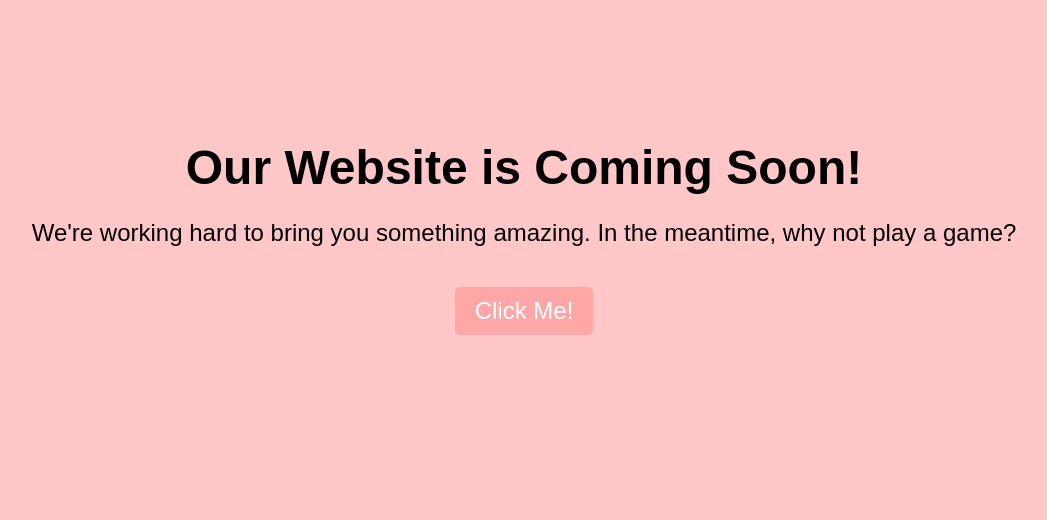
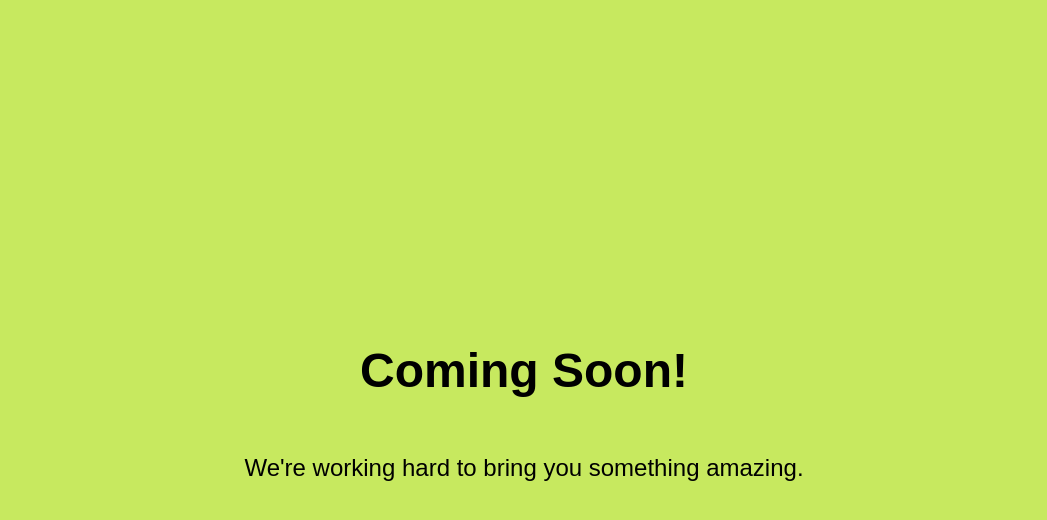
Before and after one commit to DumbSheep123/alquisha, a plain HTML site: page index.html in a window 1280 px wide. Shown: the whole page, without its empty margins (116-1163 px from the left). Drawn offline with Linux system fonts and the light colour scheme.

Commit message:
Coming Soon

```diff
--- a/index.html
+++ b/index.html
@@ -1,17 +1,16 @@
 <!DOCTYPE html>
-<html>
+<html lang="en">
+
 <head>
+	<meta charset="UTF-8">
+	<meta name="viewport" content="width=device-width, initial-scale=1.0">
 	<title>Coming Soon</title>
 	<link rel="stylesheet" type="text/css" href="style.css">
 </head>
+
 <body>
-	<div class="container">
-		<h1>Our Website is Coming Soon!</h1>
-		<p>We're working hard to bring you something amazing. In the meantime, why not play a game?</p>
-		<button id="button">Click Me!</button>
-		<div id="message"></div>
-	</div>
+	<h1>Coming Soon!</h1>
+	<p>We're working hard to bring you something amazing.</p>
+</body>
 
-	<script src="script.js"></script>
-</body>
 </html>
--- a/script.js
+++ /dev/null
@@ -1,6 +0,0 @@
-const button = document.getElementById("button");
-const message = document.getElementById("message");
-
-button.addEventListener("click", () => {
-	message.innerText = "You clicked the button! Congrats!";
-});
--- a/style.css
+++ b/style.css
@@ -1,40 +1,17 @@
 body {
-	background-color: #ffc7c7;
+	background-color: #b6e32ec3;
 	font-family: Arial, sans-serif;
-}
-
-.container {
-	width: 80%;
-	margin: 0 auto;
-	text-align: center;
-	padding-top: 100px;
+	display: flex;
+	flex-direction: column;
+	align-items: center;
+	justify-content: center;
+	height: 100vh;
 }
 
 h1 {
 	font-size: 3em;
-	margin-bottom: 20px;
 }
 
 p {
 	font-size: 1.5em;
-	margin-bottom: 40px;
 }
-
-button {
-	padding: 10px 20px;
-	font-size: 1.5em;
-	background-color: #ffa7a7;
-	border: none;
-	border-radius: 5px;
-	color: white;
-	cursor: pointer;
-}
-
-button:hover {
-	background-color: #ff8484;
-}
-
-#message {
-	font-size: 2em;
-	margin-top: 40px;
-}
```
